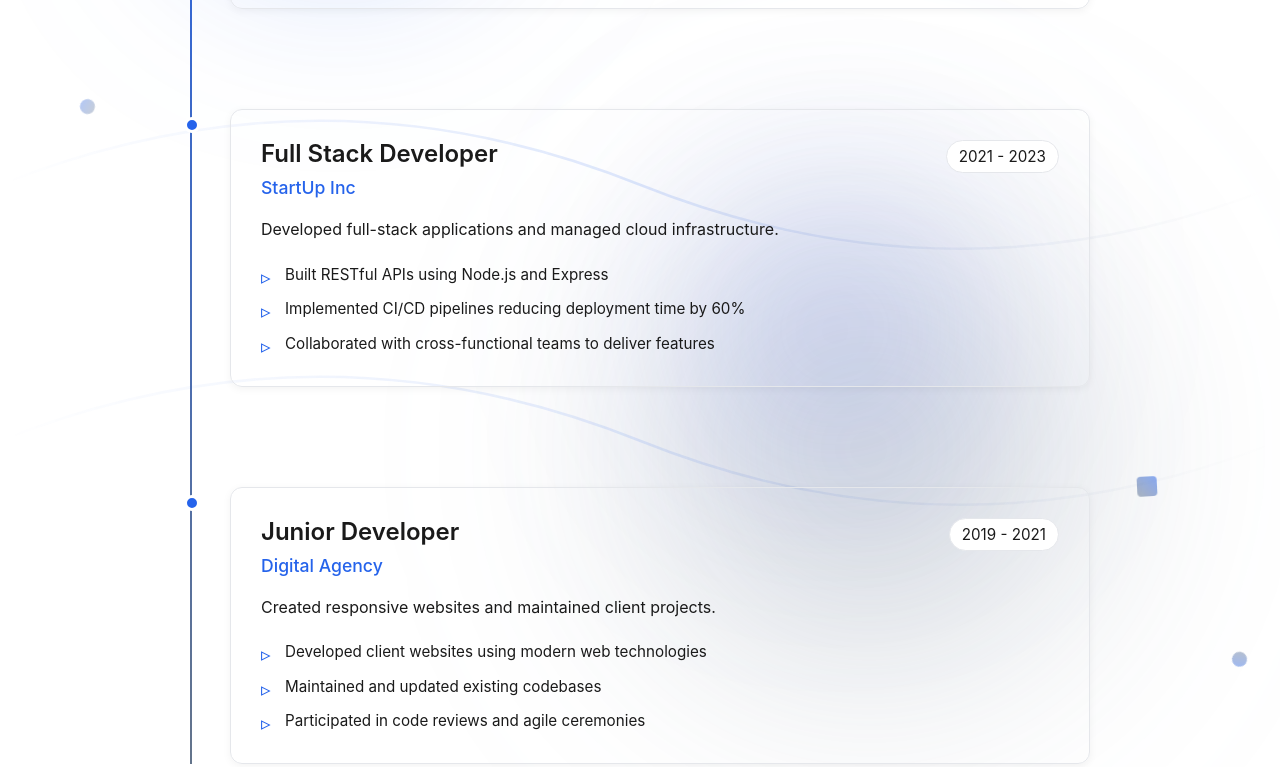
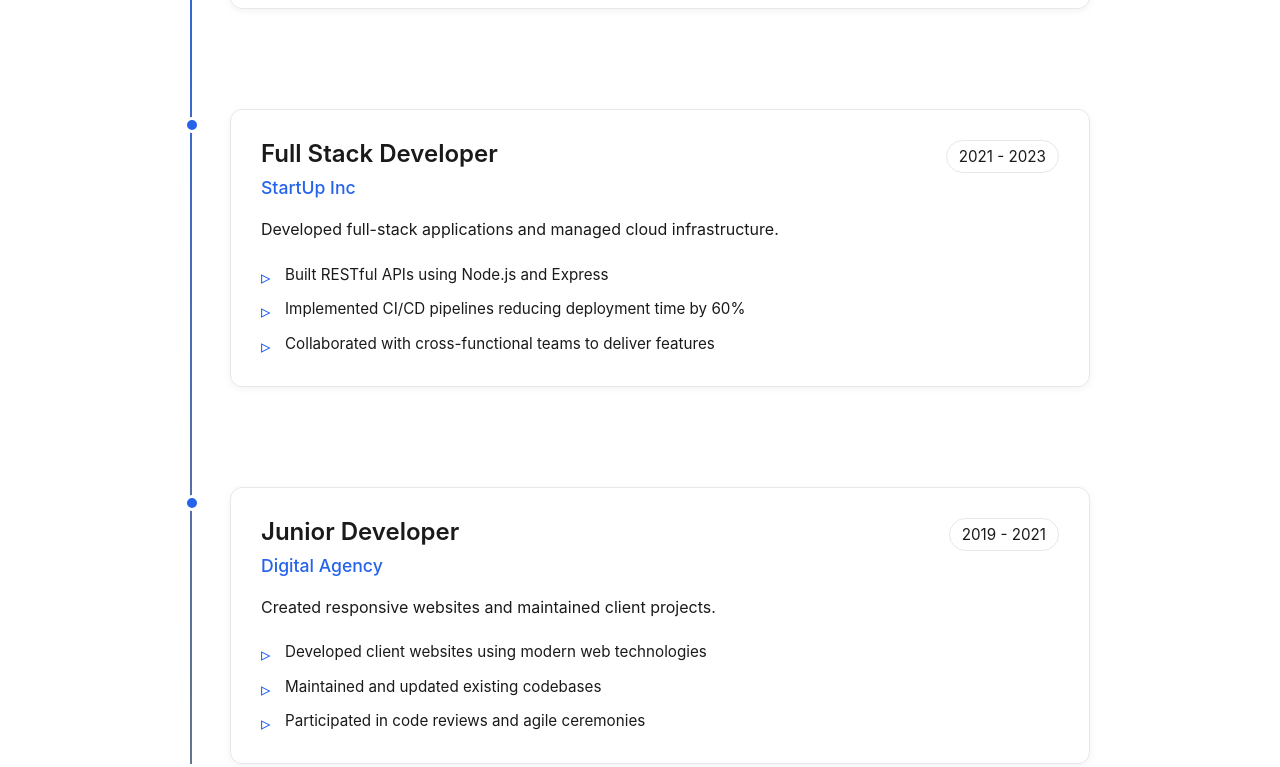
Before and after one commit to AhmedBilal449/portfolio-site, a Next.js app: page / in a window 1280 px wide. Shown: the part 2485-3252 px from the top of the page. Built offline with nearby package versions, Linux system fonts and the light colour scheme.

Commit message:
Revert "Added better animations to Experience"
This reverts commit fd3d7ad61d63f1c35803a7064347ca9252117f2b.

```diff
--- a/app/components/Experience.module.css
+++ b/app/components/Experience.module.css
@@ -2,93 +2,11 @@
   padding: 120px 20px;
   background: var(--background);
   position: relative;
-  overflow: hidden;
-}
-
-/* Animated Background Container */
-.backgroundAnimation {
-  position: absolute;
-  top: 0;
-  left: 0;
-  width: 100%;
-  height: 100%;
-  overflow: hidden;
-  pointer-events: none;
-  z-index: 0;
-}
-
-/* Gradient Orbs */
-.gradientOrb1,
-.gradientOrb2,
-.gradientOrb3 {
-  position: absolute;
-  border-radius: 50%;
-  filter: blur(80px);
-  opacity: 0.4;
-  mix-blend-mode: screen;
-}
-
-.gradientOrb1 {
-  width: 400px;
-  height: 400px;
-  background: radial-gradient(circle, var(--primary) 0%, transparent 70%);
-  top: 10%;
-  left: 10%;
-}
-
-.gradientOrb2 {
-  width: 500px;
-  height: 500px;
-  background: radial-gradient(circle, var(--secondary) 0%, transparent 70%);
-  bottom: 15%;
-  right: 10%;
-}
-
-.gradientOrb3 {
-  width: 350px;
-  height: 350px;
-  background: radial-gradient(circle, #667eea 0%, transparent 70%);
-  top: 50%;
-  left: 50%;
-  transform: translate(-50%, -50%);
-}
-
-/* Floating Geometric Shapes */
-.floatingShape {
-  position: absolute;
-  width: 20px;
-  height: 20px;
-  background: linear-gradient(135deg, var(--primary), var(--secondary));
-  border-radius: 4px;
-  opacity: 0.3;
-}
-
-.floatingShape:nth-child(odd) {
-  border-radius: 50%;
-  width: 15px;
-  height: 15px;
-}
-
-.floatingShape:nth-child(3n) {
-  background: linear-gradient(135deg, var(--secondary), var(--primary));
-  transform: rotate(45deg);
-}
-
-/* Animated SVG Lines */
-.animatedLines {
-  position: absolute;
-  top: 0;
-  left: 0;
-  width: 100%;
-  height: 100%;
-  opacity: 0.5;
 }
 
 .container {
   max-width: 900px;
   margin: 0 auto;
-  position: relative;
-  z-index: 1;
 }
 
 .sectionTitle {
@@ -228,38 +146,6 @@
     padding: 80px 20px;
   }
 
-  .gradientOrb1,
-  .gradientOrb2,
-  .gradientOrb3 {
-    filter: blur(60px);
-    opacity: 0.3;
-  }
-
-  .gradientOrb1 {
-    width: 300px;
-    height: 300px;
-  }
-
-  .gradientOrb2 {
-    width: 350px;
-    height: 350px;
-  }
-
-  .gradientOrb3 {
-    width: 250px;
-    height: 250px;
-  }
-
-  .floatingShape {
-    width: 15px;
-    height: 15px;
-  }
-
-  .floatingShape:nth-child(odd) {
-    width: 12px;
-    height: 12px;
-  }
-
   .timeline {
     padding-left: 30px;
   }
@@ -301,32 +187,6 @@
     padding: 60px 15px;
   }
 
-  .gradientOrb1,
-  .gradientOrb2,
-  .gradientOrb3 {
-    filter: blur(50px);
-    opacity: 0.25;
-  }
-
-  .gradientOrb1 {
-    width: 200px;
-    height: 200px;
-  }
-
-  .gradientOrb2 {
-    width: 250px;
-    height: 250px;
-  }
-
-  .gradientOrb3 {
-    width: 180px;
-    height: 180px;
-  }
-
-  .floatingShape {
-    display: none; /* Hide floating shapes on very small screens for performance */
-  }
-
   .timeline {
     padding-left: 25px;
   }
--- a/app/components/Experience.tsx
+++ b/app/components/Experience.tsx
@@ -69,121 +69,6 @@ export default function Experience() {
 
   return (
     <section id="experience" className={styles.experience} ref={ref}>
-      {/* Animated Background Elements */}
-      <div className={styles.backgroundAnimation}>
-        {/* Floating Gradient Orbs */}
-        <motion.div
-          className={styles.gradientOrb1}
-          animate={{
-            x: [0, 30, 0],
-            y: [0, -40, 0],
-            scale: [1, 1.2, 1],
-          }}
-          transition={{
-            duration: 8,
-            repeat: Infinity,
-            ease: "easeInOut"
-          }}
-        />
-        <motion.div
-          className={styles.gradientOrb2}
-          animate={{
-            x: [0, -40, 0],
-            y: [0, 30, 0],
-            scale: [1, 1.3, 1],
-          }}
-          transition={{
-            duration: 10,
-            repeat: Infinity,
-            ease: "easeInOut"
-          }}
-        />
-        <motion.div
-          className={styles.gradientOrb3}
-          animate={{
-            x: [0, 20, 0],
-            y: [0, -30, 0],
-            scale: [1, 1.15, 1],
-          }}
-          transition={{
-            duration: 12,
-            repeat: Infinity,
-            ease: "easeInOut"
-          }}
-        />
-
-        {/* Floating Geometric Shapes */}
-        {[...Array(8)].map((_, i) => (
-          <motion.div
-            key={i}
-            className={styles.floatingShape}
-            style={{
-              left: `${Math.random() * 100}%`,
-              top: `${Math.random() * 100}%`,
-            }}
-            animate={{
-              y: [0, -30, 0],
-              rotate: [0, 360],
-              opacity: [0.3, 0.6, 0.3],
-            }}
-            transition={{
-              duration: 5 + i * 2,
-              repeat: Infinity,
-              ease: "easeInOut",
-              delay: i * 0.5,
-            }}
-          />
-        ))}
-
-        {/* Animated Lines */}
-        <svg className={styles.animatedLines} viewBox="0 0 1000 1000" xmlns="http://www.w3.org/2000/svg">
-          <motion.path
-            d="M0,500 Q250,400 500,500 T1000,500"
-            stroke="url(#gradient1)"
-            strokeWidth="2"
-            fill="none"
-            initial={{ pathLength: 0, opacity: 0 }}
-            animate={isInView ? { pathLength: 1, opacity: 0.3 } : { pathLength: 0, opacity: 0 }}
-            transition={{ duration: 2, ease: "easeInOut" }}
-          />
-          <motion.path
-            d="M0,300 Q250,200 500,300 T1000,300"
-            stroke="url(#gradient2)"
-            strokeWidth="2"
-            fill="none"
-            initial={{ pathLength: 0, opacity: 0 }}
-            animate={isInView ? { pathLength: 1, opacity: 0.2 } : { pathLength: 0, opacity: 0 }}
-            transition={{ duration: 2.5, ease: "easeInOut", delay: 0.3 }}
-          />
-          <motion.path
-            d="M0,700 Q250,600 500,700 T1000,700"
-            stroke="url(#gradient3)"
-            strokeWidth="2"
-            fill="none"
-            initial={{ pathLength: 0, opacity: 0 }}
-            animate={isInView ? { pathLength: 1, opacity: 0.25 } : { pathLength: 0, opacity: 0 }}
-            transition={{ duration: 2.2, ease: "easeInOut", delay: 0.5 }}
-          />
-          <defs>
-            <linearGradient id="gradient1" x1="0%" y1="0%" x2="100%" y2="0%">
-              <stop offset="0%" stopColor="var(--primary)" stopOpacity="0" />
-              <stop offset="50%" stopColor="var(--primary)" stopOpacity="1" />
-              <stop offset="100%" stopColor="var(--secondary)" stopOpacity="0" />
-            </linearGradient>
-            <linearGradient id="gradient2" x1="0%" y1="0%" x2="100%" y2="0%">
-              <stop offset="0%" stopColor="var(--secondary)" stopOpacity="0" />
-              <stop offset="50%" stopColor="var(--secondary)" stopOpacity="1" />
-              <stop offset="100%" stopColor="var(--primary)" stopOpacity="0" />
-            </linearGradient>
-            <linearGradient id="gradient3" x1="0%" y1="0%" x2="100%" y2="0%">
-              <stop offset="0%" stopColor="var(--primary)" stopOpacity="0" />
-              <stop offset="50%" stopColor="var(--primary)" stopOpacity="1" />
-              <stop offset="100%" stopColor="var(--secondary)" stopOpacity="0" />
-            </linearGradient>
-          </defs>
-        </svg>
-      </div>
-
       <div className={styles.container}>
         <motion.h2
           className={styles.sectionTitle}
```
